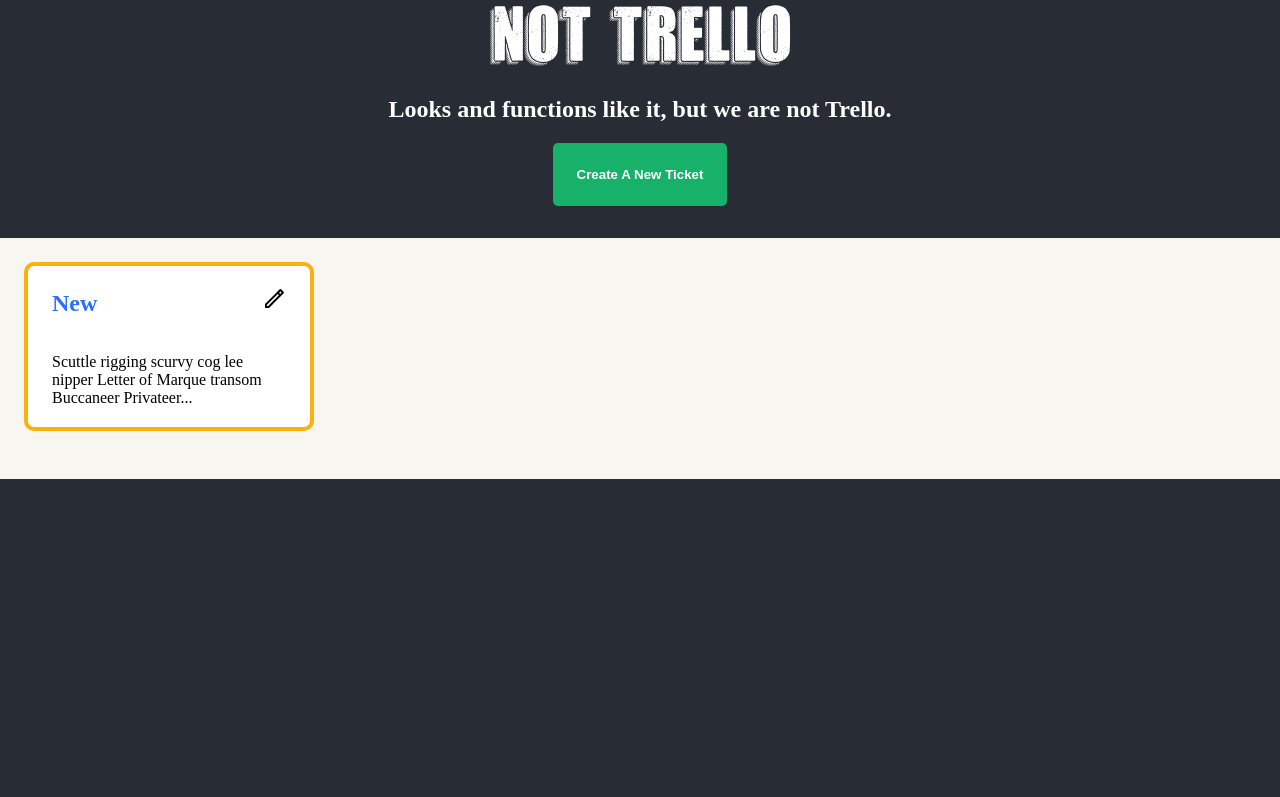
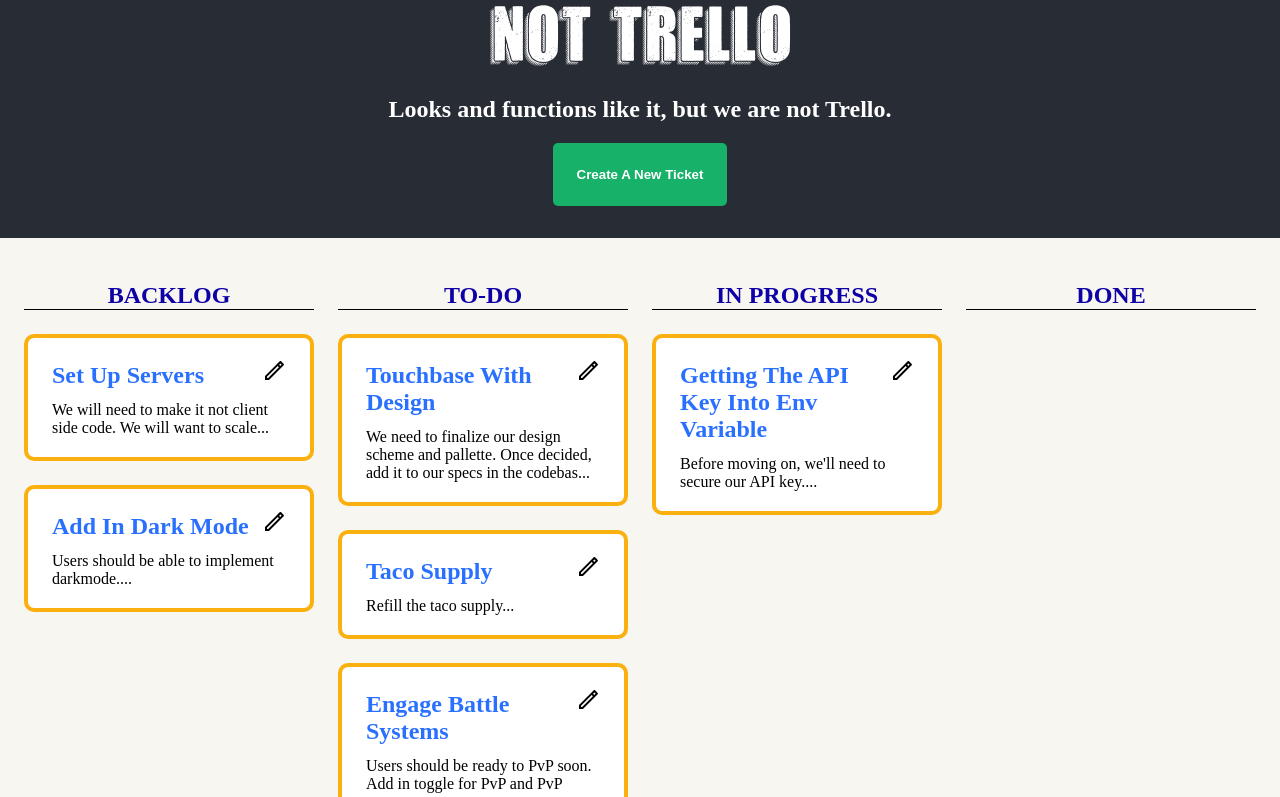
Before and after one commit to WesloTheWeb/Not-Trello, a React (Create React App) app: page / in a window 1280 px wide. Shown: the top 797 px of the page. Built offline with nearby package versions, Linux system fonts and the light colour scheme.

Commit message:
Mocked the behavior of the board with dummy data, added in more styling. Created a Footer.

```diff
--- a/src/App.js
+++ b/src/App.js
@@ -1,5 +1,6 @@
 import React, { useState } from 'react';
 import './App.css';
+import Footer from './components/Footer/Footer';
 import Header from './components/Header/Header';
 import Board from './containers/Board/Board';
 import CreateTicketModal from './containers/CreateTicketModal/CreateTicketModal';
@@ -18,6 +19,7 @@
           <CreateTicketModal /> : null
         }
       </ModalContext.Provider>
+      <Footer />
     </div>
   );
 }
--- a/src/components/Card/Card.js
+++ b/src/components/Card/Card.js
@@ -4,7 +4,7 @@
 
 const { cardContainer, cardTitleFlex } = classes;
 
-const Card = ({ title }) => {
+const Card = ({ title, description }) => {
     return (
         <div className={cardContainer}>
             <div className={cardTitleFlex}>
@@ -12,7 +12,7 @@
                 <CardControls />
             </div>
             <p>
-                Scuttle rigging scurvy cog lee nipper Letter of Marque transom Buccaneer Privateer...
+               {description.slice(0, 100) + '...'}
             </p>
         </div>
     );
--- a/src/components/Card/Card.module.css
+++ b/src/components/Card/Card.module.css
@@ -5,11 +5,22 @@
     padding: .25rem 1.5rem;
     min-width: 0;
     min-height: 0;
+    margin: 1.5rem 0;
+}
+
+.cardContainer:hover {
+    opacity: .75;
+    cursor: pointer;
 }
 
 .cardContainer h2 {
     color: #2970FF;
     text-transform: capitalize;
+    margin-bottom: .75rem;
+}
+
+.cardContainer p {
+    margin-top: 0;
 }
 
 .cardTitleFlex {
--- /dev/null
+++ b/src/components/Footer/Footer.js
@@ -0,0 +1,11 @@
+import React from 'react';
+
+const Footer = (props) => {
+    return (
+        <footer>
+            Not Trello Copyright &copy; 2021 - {new Date().getFullYear()}
+        </footer>
+    );
+};
+
+export default Footer;
--- a/src/containers/Board/Board.js
+++ b/src/containers/Board/Board.js
@@ -2,13 +2,81 @@
 import Card from '../../components/Card/Card';
 import classes from './Board.module.css';
 
-const { boardLayout } = classes;
+const { boardLayout, label } = classes;
+
+const MOCK_BACKLOG = [
+    {
+        title: 'Set up servers',
+        description: 'We will need to make it not client side code. We will want to scale'
+    },
+    {
+        title: 'Add in Dark Mode',
+        description: 'Users should be able to implement darkmode.'
+    },
+];
+
+const MOCK_TODO = [
+    {
+        title: 'Touchbase with design',
+        description: 'We need to finalize our design scheme and pallette. Once decided, add it to our specs in the codebase as variables to be used.'
+    },
+    {
+        title: 'Taco Supply',
+        description: 'Refill the taco supply'
+    },
+    {
+        title: 'Engage battle systems',
+        description: 'Users should be ready to PvP soon. Add in toggle for PvP and PvP zones.'
+    },
+];
+
+const MOCK_PROGRESS = [
+    {
+        title: 'Getting the API key into env variable',
+        description: `Before moving on, we'll need to secure our API key.`
+    },
+]
 
 const Board = (props) => {
     return (
-        <section className={boardLayout}>
-            <Card title="new" />
-        </section>
+        <div className={boardLayout}>
+            <section>
+                <h2 className={label}>Backlog</h2>
+                {MOCK_BACKLOG.map((backlogItem, idx) => {
+                    return (
+                        <Card
+                            key={idx}
+                            title={backlogItem.title}
+                            description={backlogItem.description} />
+                    )
+                })}
+            </section>
+            <section>
+                <h2 className={label}>To-do</h2>
+                {MOCK_TODO.map((toDoItem, idx) => {
+                    return (
+                        <Card
+                            key={idx}
+                            title={toDoItem.title}
+                            description={toDoItem.description} />
+                    )
+                })}
+            </section>
+            <section>
+                <h2 className={label}>In Progress</h2>
+                {MOCK_PROGRESS.map((progressItem, idx) => {
+                    return (
+                        <Card
+                            key={idx}
+                            title={progressItem.title}
+                            description={progressItem.description} />
+                    )
+                })}
+            </section>
+            <section>
+                <h2 className={label}>Done</h2>
+            </section>
+        </div>
     );
 };
 
--- a/src/containers/Board/Board.module.css
+++ b/src/containers/Board/Board.module.css
@@ -7,3 +7,10 @@
     padding: 1.5rem;
     margin: 2rem 0;
 }
+
+.boardLayout .label {
+    text-transform: uppercase;
+    text-align: center;
+    color: #0E00A6;
+    border-bottom: 1px solid #000;
+}
--- a/src/index.css
+++ b/src/index.css
@@ -33,3 +33,9 @@
 button:hover {
   cursor: pointer;
 }
+
+footer {
+  color: var(--white);
+  text-align: center;
+  padding: 1rem 0;
+}
```
